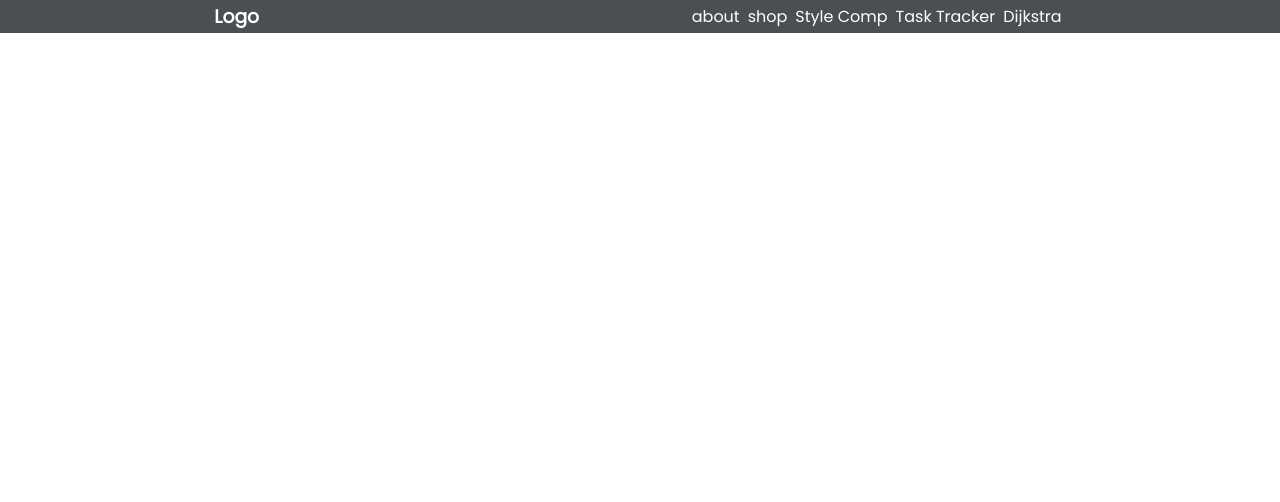
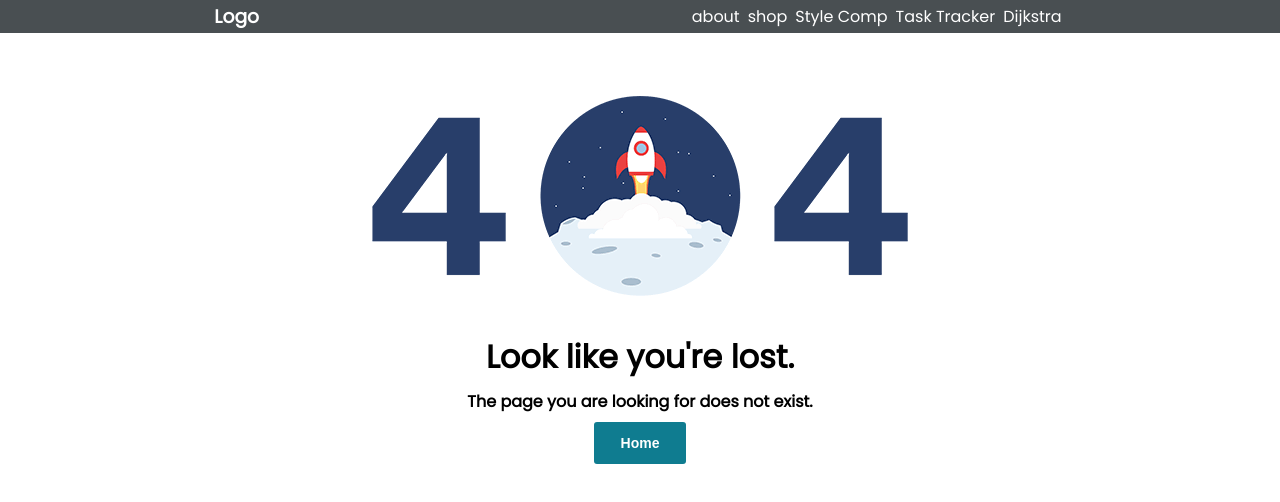
Before and after one commit to RabinPhaiju/React-Learn, a React (Create React App) app: page / in a window 1280 px wide. Shown: the top 502 px of the page. Built offline with nearby package versions, Linux system fonts and the light colour scheme.

Commit message:
added notfound page

```diff
--- a/src/App.js
+++ b/src/App.js
@@ -9,6 +9,7 @@ import TaskTracker from "./components/pages/TaskTracker";
 
 import PathfindingVisualizer from "./components/pathfindingVisualizer/PathfindingVisualizer";
 import StyleComponent from "./components/pages/StyleComponent";
+import NotFound from "./components/pages/notfound/NotFound";
 
 function App() {
   return (
@@ -16,12 +17,13 @@ function App() {
       <div className='App'>
         <Nav />
         <Switch>
-          <Route path='/React-Learn' exact component={Home} />
+          <Route path='/React-Learn/' exact component={Home} />
           <Route path='/React-Learn/about' exact component={About} />
           <Route path='/React-Learn/shop' exact component={Shop} />
           <Route path='/React-Learn/stylecomponents' exact component={StyleComponent} />
           <Route path='/React-Learn/taskTracker' exact component={TaskTracker} />
           <Route path='/React-Learn/Dijkstra' exact component={PathfindingVisualizer} />
+          <Route component={NotFound} />
         </Switch>
       </div>
     </BrowserRouter>
--- a/src/Components/Nav.js
+++ b/src/Components/Nav.js
@@ -8,7 +8,7 @@ const Nav = () => {
   };
   return (
     <nav>
-      <Link to='/' style={navStyle}>
+      <Link to='/React-Learn/' style={navStyle}>
         <h3>Logo</h3>
       </Link>
 
--- /dev/null
+++ b/src/Components/pages/notfound/NotFound.js
@@ -0,0 +1,45 @@
+import { Link } from "react-router-dom";
+import { Button } from "../../UI";
+import styled from "styled-components/macro";
+import notfound from "./404.gif";
+
+const NotButton = styled.div`
+  display: flex;
+  flex-direction: column;
+  justify-content: center;
+  align-items: center;
+  width: 100%;
+  height: 60vh;
+`;
+
+const NotText = styled.div`
+  display: flex;
+  flex-direction: column;
+  justify-content: center;
+  align-items: center;
+  padding: 8px;
+  h1,
+  h4,
+  div {
+    padding: 4px;
+  }
+`;
+
+const NotFound = () => {
+  return (
+    <NotButton>
+      <img src={notfound} alt='Not Found' />
+      <NotText>
+        <h1>Look like you're lost.</h1>
+        <h4>The page you are looking for does not exist.</h4>
+        <div style={{ width: "100px" }}>
+          <Link to='/React-learn/'>
+            <Button type='secondary'>Home</Button>
+          </Link>
+        </div>
+      </NotText>
+    </NotButton>
+  );
+};
+
+export default NotFound;
--- a/src/index.css
+++ b/src/index.css
@@ -8,6 +8,9 @@
 
 body {
   font-family: 'Poppins', sans-serif;
+}
+Link,a{
+  text-decoration: none;
 }
 
 .container {
```
Also changed, not shown: src/Components/pages/notfound/404.gif (added).
